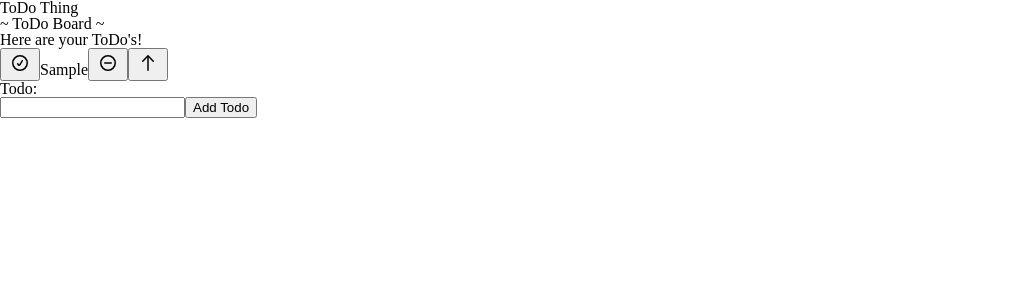
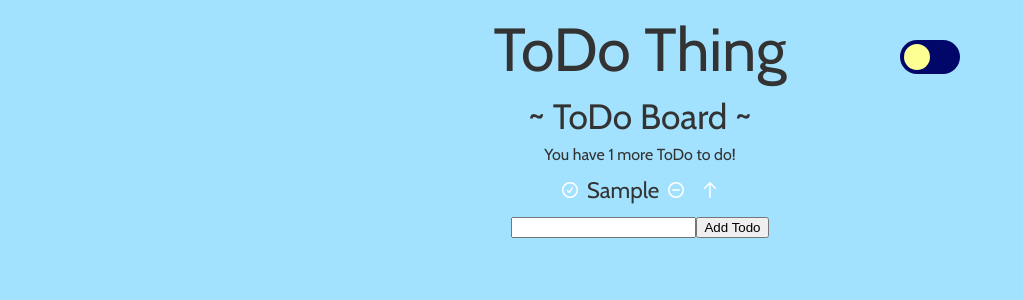
Before and after one commit to atcriteria/ToDoFrontEnd, a React (Create React App) app: page / in a window 1280 px wide. Both pictures are taken after typing "Sample" into the empty fields and a click on the button "Add Todo". Shown: the top 300 px of the page, without its empty margins (0-1023 px from the left). Built offline with nearby package versions, Linux system fonts and the light colour scheme.

Commit message:
A lot of styling. Enabled a toggle for light/dark modes

```diff
--- a/package.json
+++ b/package.json
@@ -10,6 +10,7 @@
     "react-dom": "^17.0.2",
     "react-scripts": "4.0.3",
     "sass": "^1.33.0",
+    "styled-components": "^5.3.0",
     "web-vitals": "^1.1.2"
   },
   "scripts": {
--- a/src/App.js
+++ b/src/App.js
@@ -6,11 +6,19 @@ import Board from './components/Board';
 import CreateTodo from './components/CreateTodo';
 
 const initialValues = {
-  todos: []
+  todos: [],
+  lights: true // true for light theme, false for dark
 }
 
 function App() {
   const [state, setState] = useState(initialValues)
+
+  if(state.lights){
+    document.documentElement.classList.remove(`dark`);
+  } else {
+    document.documentElement.classList.add(`dark`);
+  }
+  console.log(document.documentElement.classList)
 
   const addTodo = todo => {
     let working = state.todos
@@ -46,9 +54,16 @@ function App() {
     }))
   }
 
+  const setLights = lights => {
+    return(setState({
+      ...state,
+      lights: !lights
+    }))
+  }
+
   return (
-    <div className="App">
-      <Header />
+    <div className={(state.lights) ? "App" : "App dark-font"} >
+      <Header lights={state.lights} setLights={setLights} />
       <Board todos={state.todos} moveTodoUp={moveTodoUp} removeTodo={removeTodo} />
       <CreateTodo addTodo={addTodo} />
     </div>
--- a/src/components/Board.js
+++ b/src/components/Board.js
@@ -3,12 +3,15 @@ import Todo from './Todo';
 export default function Board({todos, moveTodoUp, removeTodo}){
 
     return(
-        <section>
+        <section className={"Board"}>
             <h2>~ ToDo Board ~</h2>
-            <h4>Here are your ToDo's!</h4>
+            {(!todos.length) ? <h4>Add a ToDo to get started!</h4> :
+            <h4>You have {todos.length} more ToDo{(todos.length > 1) ? "s" : ""} to do!</h4>}
             {
                 todos.map((todo, ind) => {
-                    return(<Todo todo={todo} ind={ind} moveTodoUp={moveTodoUp} removeTodo={removeTodo} id={Math.random()} />)
+                    return(
+                    <Todo todo={todo} ind={ind} moveTodoUp={moveTodoUp} removeTodo={removeTodo} key={Math.random()} />
+                    )
                 })
             }
         </section>
--- a/src/components/CreateTodo.js
+++ b/src/components/CreateTodo.js
@@ -29,7 +29,7 @@ export default function CreateTodo({addTodo}){
 
     return(
         <section>
-            <p>Todo: {state.todoInput}</p>
+            { (!state.todoInput) ? "" : <p>"{state.todoInput}"</p> }
             <form onSubmit={handleSubmit} >
                 <label>
                     <input type="text" name="todoInput" value={state.todoInput} onChange={handleChange} />
--- a/src/components/Header.js
+++ b/src/components/Header.js
@@ -1,9 +1,12 @@
-export default function Header(){
+import ThemeToggle from './ThemeToggle';
+
+export default function Header({lights, setLights}){
     return(
         <header>
             <h1>
                 ToDo Thing
             </h1>
+            <ThemeToggle lights={lights} setLights={setLights} />
         </header>
     )
 }
--- /dev/null
+++ b/src/components/ThemeToggle.js
@@ -0,0 +1,14 @@
+export default function ThemeToggle({lights, setLights}){
+
+    const clickHandler = () => {
+        setLights(lights)
+    }
+    return(
+        <div className="theme-toggler" >
+            <label className="switch">
+                <input type="checkbox" onClick={clickHandler}/>
+                <span className="slider"></span>
+            </label>
+        </div>
+    )
+}
--- a/src/components/Todo.js
+++ b/src/components/Todo.js
@@ -15,17 +15,17 @@ export default function Todo({todo, ind, moveTodoUp, removeTodo}){
     }
 
     return(
-        <div>
-            <button>
+        <div className="todo">
+            <button className="btn-complete">
                 <IconCheckCircle />
             </button>
             <span>
                 {todo}
             </span>
-            <button onClick={deleteTodo}>
+            <button className="btn-delete" onClick={deleteTodo}>
                 <IconDelete />
             </button>
-            <button onClick={moveUp}>
+            <button className="btn-move" onClick={moveUp}>
                 <IconArrowUp />
             </button>
         </div>
--- a/src/input.scss
+++ b/src/input.scss
@@ -0,0 +1,144 @@
+@import url('https://fonts.googleapis.com/css2?family=Cabin&display=swap');
+
+// Sass variables begin with $ and can be used in place of CSS
+// such as body{ font: $font-stack; } would be the same thing
+// as: body{ font: Helvetica, sans-serif; }
+
+$font-stack: 'Cabin', Helvetica, sans-serif;
+$primary-color: #333;
+$dark-text: rgb(255, 234, 172);
+$dark-bg: rgb(0, 26, 83);
+$h1-size: 3.8rem;
+$h2-size: 2.2rem;
+$span-size: 1.4rem;
+
+// Main styles
+.dark {
+    background-color: $dark-bg;
+    color: $dark-text;
+}
+.dark-font {
+    color: $dark-text;
+}
+html {
+    background-color: rgb(163, 226, 255);
+    -webkit-transition: .4s;
+    transition: .4s;
+}
+body {
+    margin: auto;
+    text-align: center;
+    font-family: $font-stack;
+    color: $primary-color;
+}
+h1 {
+    margin: 1.5%;
+    font-size: $h1-size;
+}
+h2{
+    margin: 1%;
+    font-size: $h2-size;
+}
+
+// Theme toggle styles
+// .theme-toggler is the container
+.theme-toggler {
+    position: absolute;
+    right: 25%;
+    top: 5%;
+}
+
+.switch {
+    position: relative;
+    display: inline-block;
+    width: 60px;
+    height: 34px;
+}
+// hide this checkbox
+.switch input {
+    opacity: 0;
+    width: 0;
+    height: 0;
+}
+.slider {
+    position: absolute;
+    cursor: pointer;
+    border-radius: 34px;
+    top: 0;
+    left: 0;
+    right: 0;
+    bottom: 0;
+    background-color: rgb(0, 7, 105);
+    -webkit-transition: .4s;
+    transition: .4s;
+}
+.slider:before {
+    position: absolute;
+    border-radius: 50%;
+    content: "";
+    height: 26px;
+    width: 26px;
+    left: 4px;
+    bottom: 4px;
+    background-color: rgb(253, 255, 146);
+    -webkit-transition: .4s;
+    transition: .4s;
+}
+input:checked + .slider:before {
+    background-color: rgb(255, 174, 0);
+}
+input:checked + .slider {
+    background-color: #cde9ff;
+}
+input:focus + .slider {
+    box-shadow: 0 0 1px #2196F3;
+}
+input:checked + .slider:before {
+    -webkit-transform: translateX(26px);
+    -ms-transform: translateX(26px);
+    transform: translateX(26px);
+}
+
+// Board styles
+
+.board{
+    margin: auto;
+    width: 80%;
+}
+
+// Todo styles
+
+.todo {
+    width: 100%;
+    margin: 15px 0px;
+    display: flex;
+    flex-direction: row;
+    justify-content: center;
+    align-items: center;
+    button {
+        margin: 0 5px;
+        background-color: rgba(255, 255, 255, 0);
+        color: white;
+        padding: 0px;
+        border: none;
+        max-height: 24px;
+    }
+    button:hover {
+        cursor: pointer;
+    }
+    .btn-complete:hover {
+        color: green;
+    }
+    .btn-delete:hover {
+        color: red;
+    }
+    .btn-move:hover {
+        color: skyblue;
+    }
+    span {
+        display: flex;
+        justify-content: center;
+        align-items: center;
+        font-size: $span-size;
+    }
+}
--- a/src/main.css
+++ b/src/main.css
@@ -0,0 +1,137 @@
+@import url("https://fonts.googleapis.com/css2?family=Cabin&display=swap");
+.dark {
+  background-color: #001a53;
+  color: #ffeaac;
+}
+
+.dark-font {
+  color: #ffeaac;
+}
+
+html {
+  background-color: #a3e2ff;
+  -webkit-transition: 0.4s;
+  transition: 0.4s;
+}
+
+body {
+  margin: auto;
+  text-align: center;
+  font-family: "Cabin", Helvetica, sans-serif;
+  color: #333;
+}
+
+h1 {
+  margin: 1.5%;
+  font-size: 3.8rem;
+}
+
+h2 {
+  margin: 1%;
+  font-size: 2.2rem;
+}
+
+.theme-toggler {
+  position: absolute;
+  right: 25%;
+  top: 5%;
+}
+
+.switch {
+  position: relative;
+  display: inline-block;
+  width: 60px;
+  height: 34px;
+}
+
+.switch input {
+  opacity: 0;
+  width: 0;
+  height: 0;
+}
+
+.slider {
+  position: absolute;
+  cursor: pointer;
+  border-radius: 34px;
+  top: 0;
+  left: 0;
+  right: 0;
+  bottom: 0;
+  background-color: #000769;
+  -webkit-transition: 0.4s;
+  transition: 0.4s;
+}
+
+.slider:before {
+  position: absolute;
+  border-radius: 50%;
+  content: "";
+  height: 26px;
+  width: 26px;
+  left: 4px;
+  bottom: 4px;
+  background-color: #fdff92;
+  -webkit-transition: 0.4s;
+  transition: 0.4s;
+}
+
+input:checked + .slider:before {
+  background-color: #ffae00;
+}
+
+input:checked + .slider {
+  background-color: #cde9ff;
+}
+
+input:focus + .slider {
+  box-shadow: 0 0 1px #2196F3;
+}
+
+input:checked + .slider:before {
+  -webkit-transform: translateX(26px);
+  -ms-transform: translateX(26px);
+  transform: translateX(26px);
+}
+
+.board {
+  margin: auto;
+  width: 80%;
+}
+
+.todo {
+  width: 100%;
+  margin: 15px 0px;
+  display: flex;
+  flex-direction: row;
+  justify-content: center;
+  align-items: center;
+}
+.todo button {
+  margin: 0 5px;
+  background-color: rgba(255, 255, 255, 0);
+  color: white;
+  padding: 0px;
+  border: none;
+  max-height: 24px;
+}
+.todo button:hover {
+  cursor: pointer;
+}
+.todo .btn-complete:hover {
+  color: green;
+}
+.todo .btn-delete:hover {
+  color: red;
+}
+.todo .btn-move:hover {
+  color: skyblue;
+}
+.todo span {
+  display: flex;
+  justify-content: center;
+  align-items: center;
+  font-size: 1.4rem;
+}
+
+/*# sourceMappingURL=main.css.map */
```
Also changed, not shown: public/index.html (+4 -4 lines), 2 other files (tests, documents, lock files or other folders).
